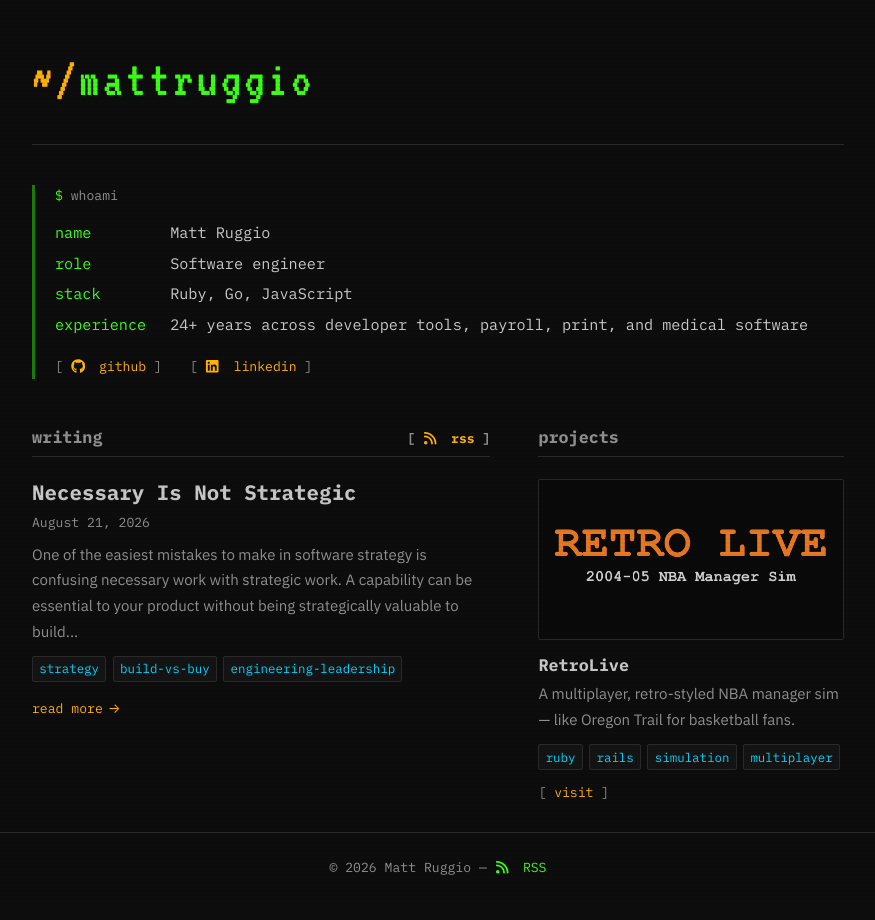
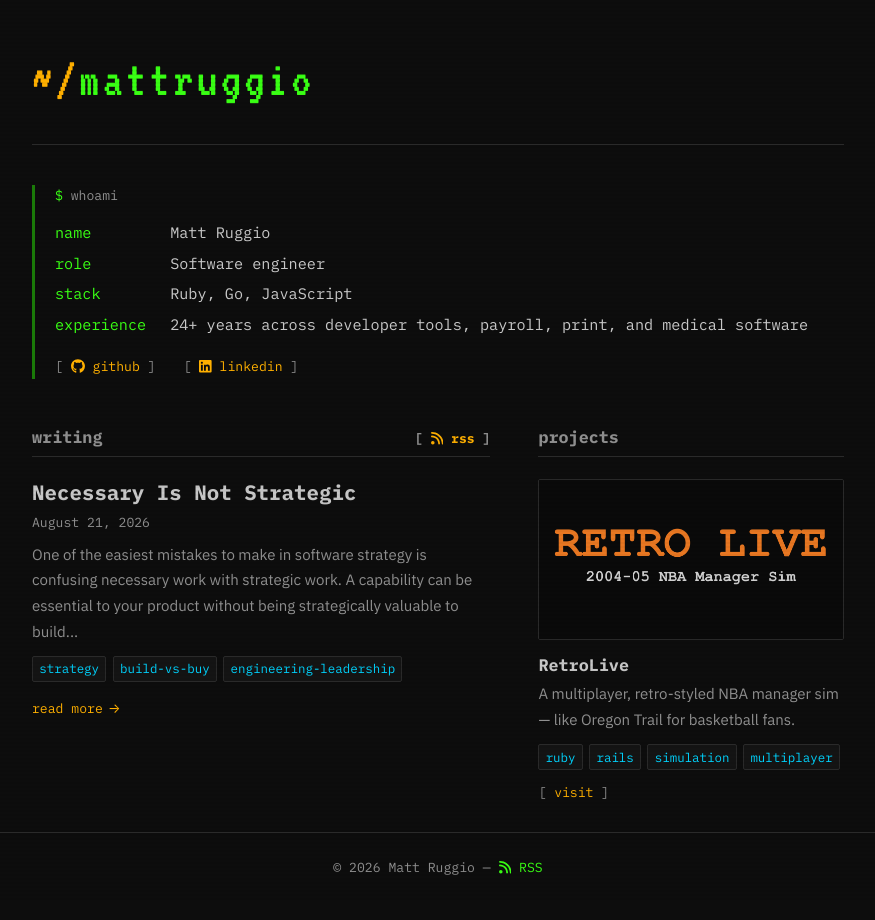
Before and after one commit to mattruggio/mattruggio.github.io, a Jekyll site: the page built from index.md, in a window 1280 px wide. Shown: the whole page, without its empty margins (202-1077 px from the left). Built offline with Jekyll 4.4.1, drawn with Linux system fonts in a browser that asks for light colours.

Commit message:
Tighten the gap between icons and their labels
Two causes stacked. The include files ended with a trailing newline, which
Liquid emits verbatim and the browser collapses into a full word space on top
of the icon's margin — nearly doubling the intended gap. An earlier check
missed this because the regex used `.` without DOTALL, so a newline read as
an empty match.

The icons were also forced to a square box while none of them are square
(github is 496x512, the others 448x512), so each was letterboxed with dead
space on both sides. Width now comes from the viewBox.

The remaining margin is 0.6em, one monospace cell, which puts the icon on the
same rhythm as the surrounding characters: the gap after the icon now measures
8px against the 9px after the opening bracket.

Co-authored-by: Copilot <223556219+Copilot@users.noreply.github.com>

```diff
--- a/assets/css/main.css
+++ b/assets/css/main.css
@@ -59,12 +59,15 @@ a:hover { color: var(--amber); text-decoration: underline; }
 
 /* Vendored Font Awesome artwork, inlined rather than loaded as an icon font so
    it inherits currentColor and costs no extra request. See
-   _includes/icons/LICENSE.md. */
+   _includes/icons/LICENSE.md. Width is left to the viewBox — none of these
+   icons are square, and forcing one letterboxes the artwork, padding the gap
+   to the label with dead space. The gap is one monospace cell, so the icon
+   sits on the same rhythm as the surrounding characters. */
 .icon {
-  width: 1.1em;
   height: 1.1em;
+  width: auto;
   vertical-align: -0.18em;
-  margin-right: 0.45em;
+  margin-right: 0.6em;
 }
 
 /* Bracketed link chrome. white-space: pre stops the padding space inside the
```
Also changed, not shown: _includes/icons/LICENSE.md (+2 -0 lines), _includes/icons/github.svg, _includes/icons/linkedin.svg, _includes/icons/rss.svg.
